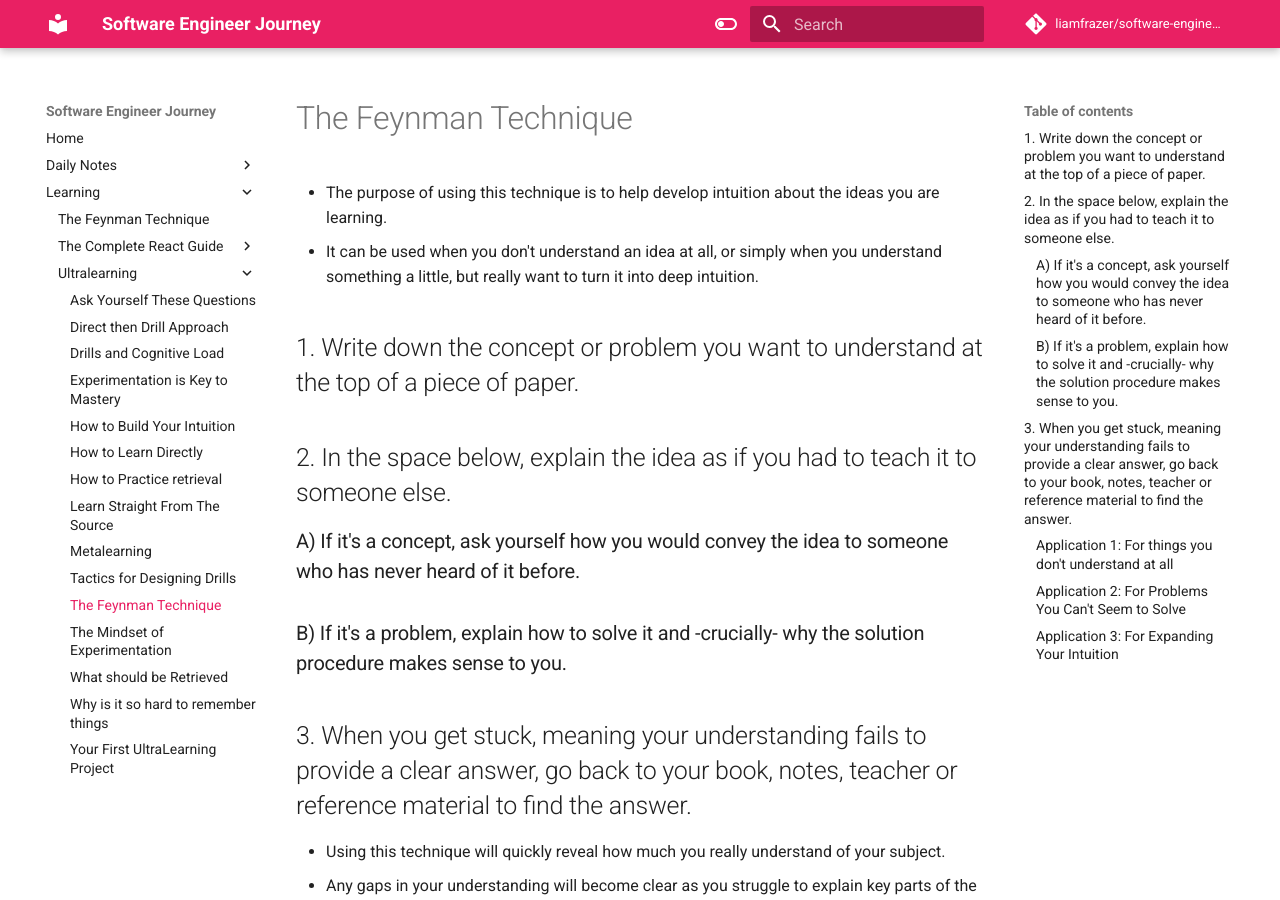
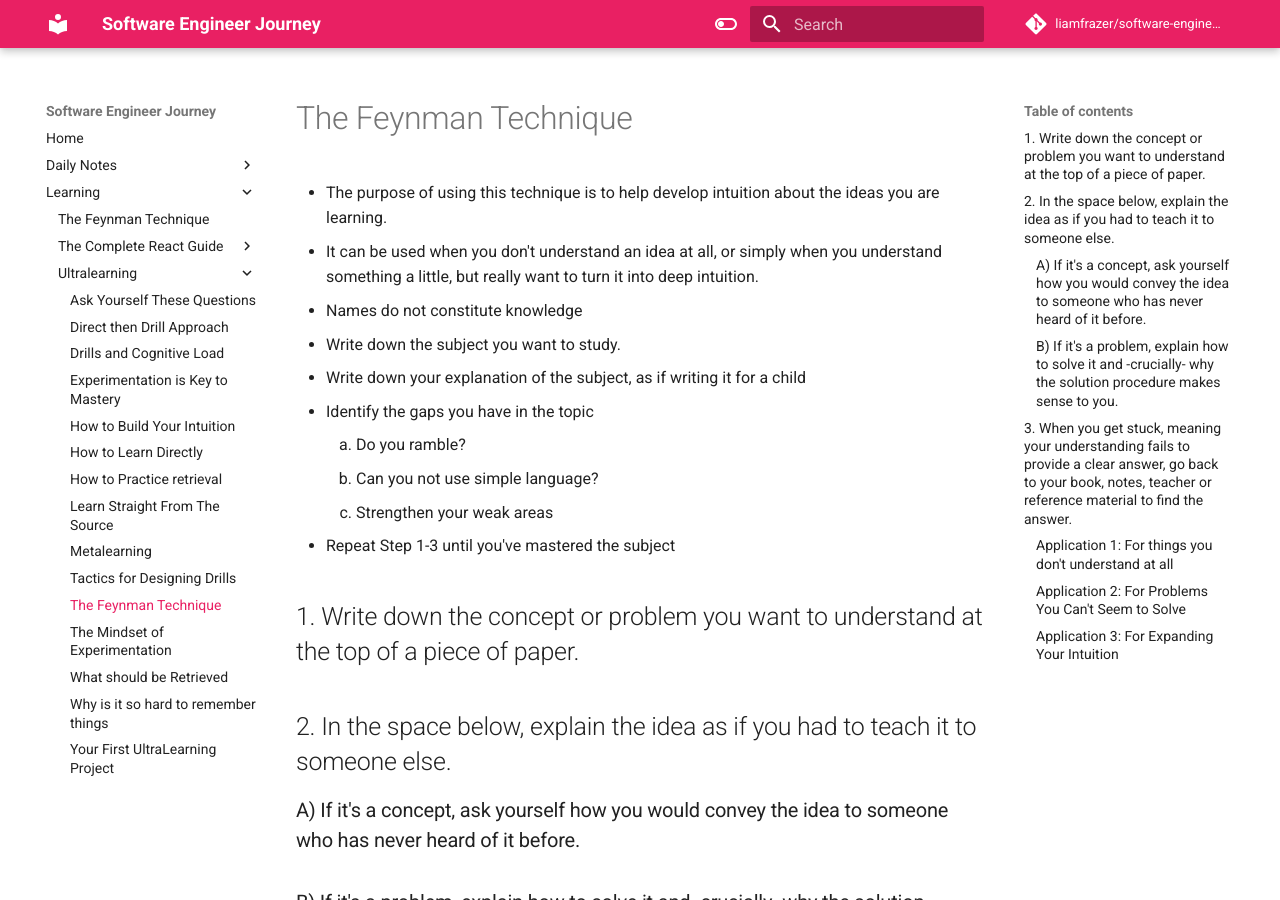
Before and after one commit to liamfrazer/software-engineer-journey, an MkDocs documentation site: the page built from docs/Learning/Ultralearning/The Feynman Technique.md, in a window 1280 px wide and 900 px high. Built offline with MkDocs 1.6.1 and Material for MkDocs 9.7.7, drawn with Linux system fonts in a browser that asks for light colours; comment, search, counter and statistics services are not loaded.

Commit message:
vault backup: 2023-12-15 17:40:51

```diff
--- a/docs/Learning/Ultralearning/The Feynman Technique.md
+++ b/docs/Learning/Ultralearning/The Feynman Technique.md
@@ -6,6 +6,15 @@ tags:
 # The Feynman Technique
 * The purpose of using this technique is to help develop intuition about the ideas you are learning.
 * It can be used when you don't understand an idea at all, or simply when you understand something a little, but really want to turn it into deep intuition.
+* Names do not constitute knowledge
+
+1. Write down the subject you want to study.
+2. Write down your explanation of the subject, as if writing it for a child
+3. Identify the gaps you have in the topic
+	1. Do you ramble?
+	2. Can you not use simple language?
+	3. Strengthen your weak areas
+4. Repeat Step 1-3 until you've mastered the subject
 
 ## 1.  Write down the concept or problem you want to understand at the top of a piece of paper.
 ## 2. In the space below, explain the idea as if you had to teach it to someone else.
```
Also changed, not shown: docs/index.md (+0 -1 lines).
